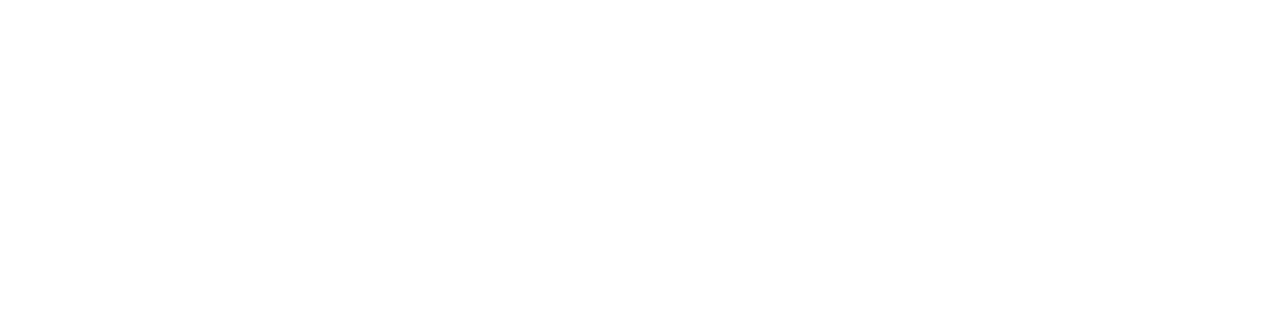
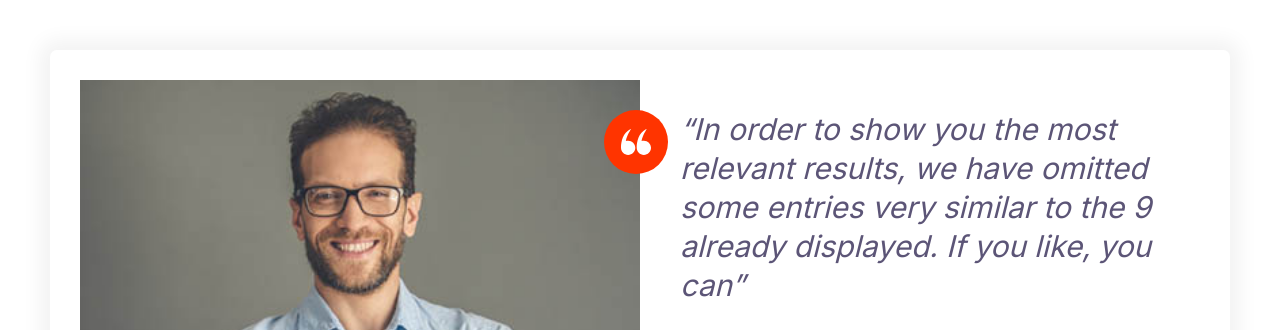
Before and after one commit to aman13e/aman13e.github.io, a plain HTML site: page index.html in a window 1280 px wide. Shown: the top 330 px of the page. Drawn offline with Linux system fonts and the light colour scheme.

Commit message:
testimonials.

```diff
--- a/css/style.css
+++ b/css/style.css
@@ -150,6 +150,14 @@ font-size: 2rem;
 .icon--primary{
     fill: var(--color-primary);
 }
+.icon--white{
+    fill: #fff;
+}
+.icon--small
+{
+   width: 30px;
+   height: 30px;
+}
 .icon-container{
    background:#f3f9fa;
    width: 64px;
@@ -159,7 +167,9 @@ font-size: 2rem;
    justify-content: center;
    align-items: center;
 }
-
+.icon-container--accent{
+    background: var(--color-accent);
+}
 /* Buttons*/
 .btn{
     border-radius: 40px;
@@ -382,3 +392,50 @@ content: open-quote;
     font-size: 1.6rem;
    }
 }
+/*quotes*/
+
+.grid{
+    display: grid;
+}
+@media screen and (min-width:768px){
+  .grid--1x2{
+    grid-template-columns: repeat(2,1fr);
+  }
+}
+
+
+ @media screen and (min-width:1024px) {
+    .grid--1x3{
+        grid-template-columns: repeat(3,1fr);
+
+    }
+ }
+
+ /*Testimonial*/
+
+ .testimonial{
+    padding: 3rem;
+ }
+ .testimonial__image{
+    position: relative;
+ }
+ .testimonial__image >img{
+    width: 100%;
+
+ }
+
+
+ .testimonial__image >.icon-container{
+    position: absolute;
+    top: 3rem;
+    right: -2.8rem;
+
+ }
+ @media screen and (min-width:768) {
+    .testimonial .quote,.testimonial .quote__author{
+    font-size: 2.4rem;
+    }
+    .testimonial .quote{
+        margin-left:6rem;
+    }
+ }
--- a/index.html
+++ b/index.html
@@ -12,7 +12,37 @@
 
     <title>Ma Proffesional Website</title>
 </head>
-<body>
+<body style="padding: 5rem">
+ <div class="card testimonial">
+    <div class="grid grid--1x2">
+        <div class="testimonial__image">
+            <img  class="testimonial__img"
+            src="images/testimonial.jpg"
+            alt="A happy smiling customer">
+            <span class="icon-container icon-container--accent">
+                <svg class="icon icon--white icon--small">
+                    <use xlink:href="images/sprite.svg#quotes"></use>
+            </span>
+        </div>
+        <blockquote class="quote">
+            <p class="quote__text">In order to show you the most relevant results, we have omitted some entries very similar to the 9 already displayed.
+                If you like, you can</p>
+        <footer>
+            <div class="media">
+                <div class="media__image">
 
+                        <svg class="icon icon--primary quote__line">
+                            <use xlink:href="images/sprite.svg#line"></use>
+
+                </div>
+                <div class="media__body">
+                    <h3 class="media__title quote__author">John Smith</h3>
+                <p class="quote__organization">ABC Company</p>
+                </div>
+            </div>
+        </footer>
+        </blockquote>
+ </div>
+ </div>
 </body>
-</html>
+</html
```
Also changed, not shown: css/components/grid.html (added, +4 -0 lines), css/components/testimonial.html (added, +33 -0 lines), images/testimonial.jpg (added).
